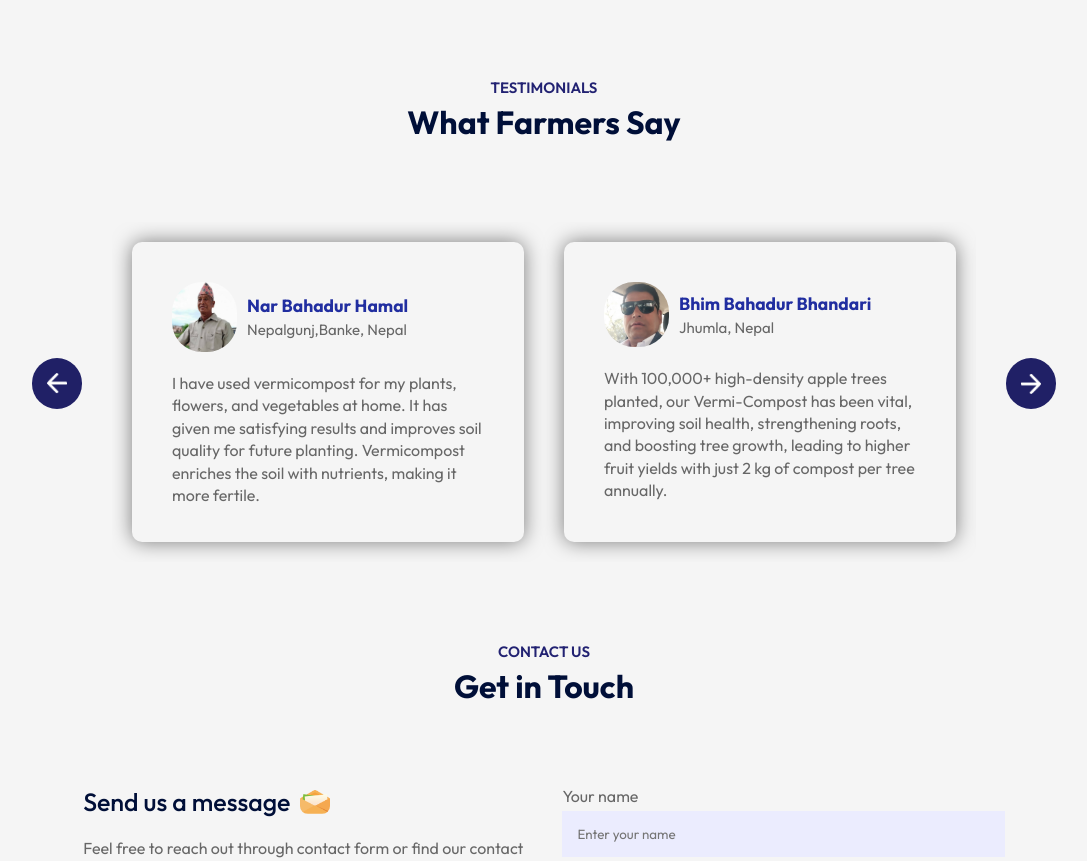
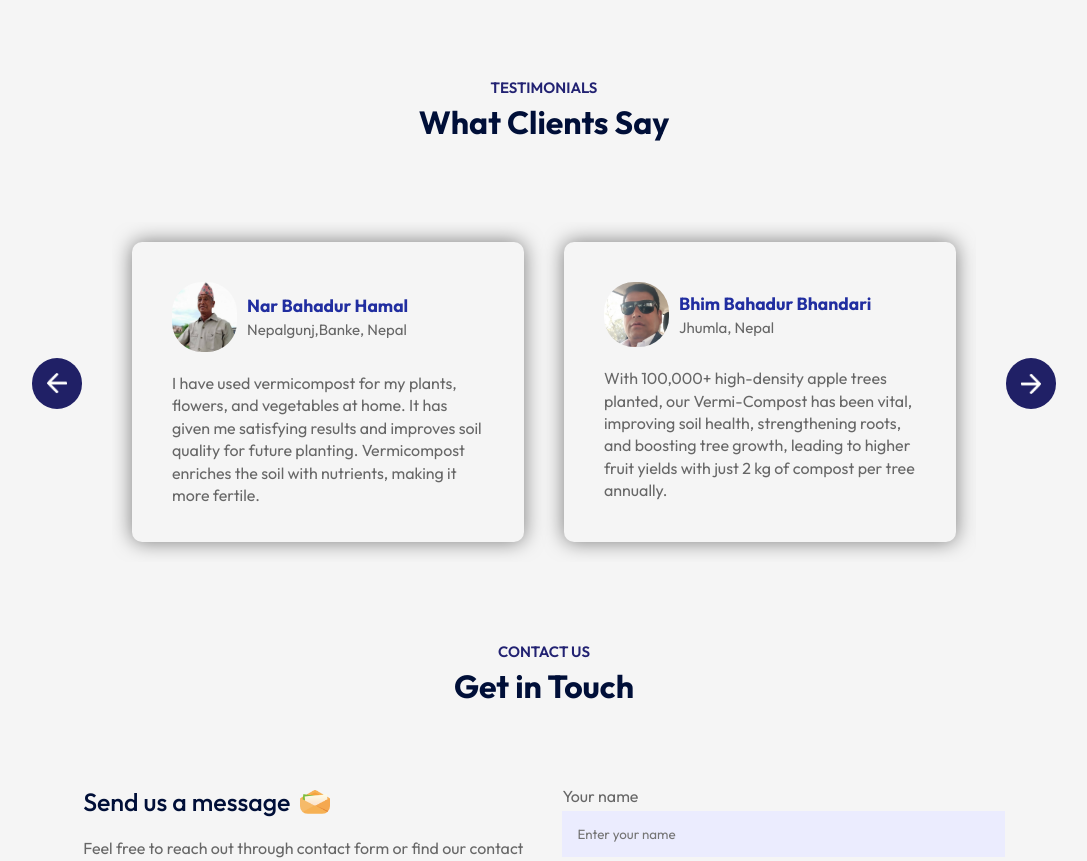
Before and after one commit to ROhitHamal/everestorganic, a React (Vite) app: page / in a window 1280 px wide. Shown: the part 2964-3825 px from the top of the page, without its empty margins (96-1183 px from the left). Built offline with nearby package versions, Linux system fonts and the light colour scheme.

Commit message:
testimonial update1

```diff
--- a/src/App.jsx
+++ b/src/App.jsx
@@ -31,7 +31,7 @@ const App = () => {
                 <About setPlayState={setPlayState} />
                 <Title subTitle="Gallery" title="See About Us" />
                 <Campus />
-                <Title subTitle="TESTIMONIALS" title="What Farmers Say" />
+                <Title subTitle="TESTIMONIALS" title="What Clients Say" />
                 <Testimonials />
                 <Title subTitle="Contact Us" title="Get in Touch" />
                 <Contact />
```
